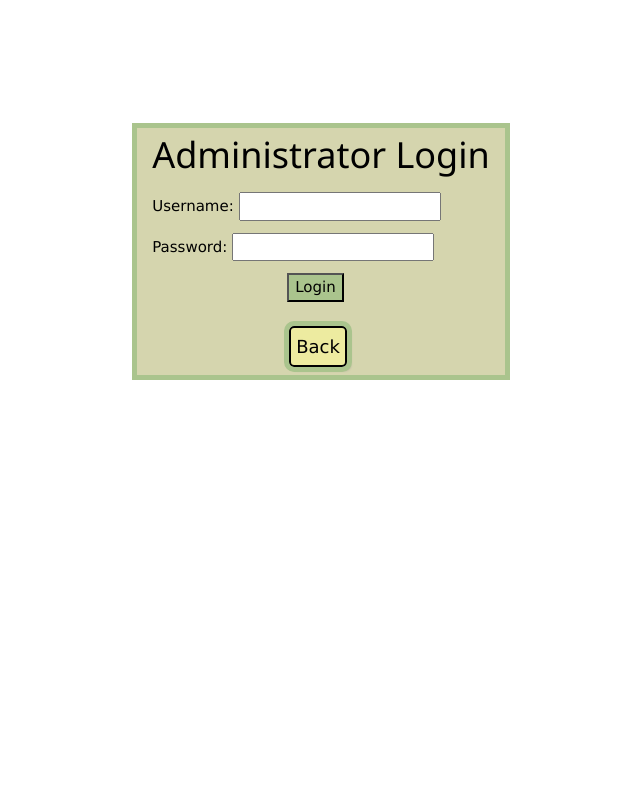
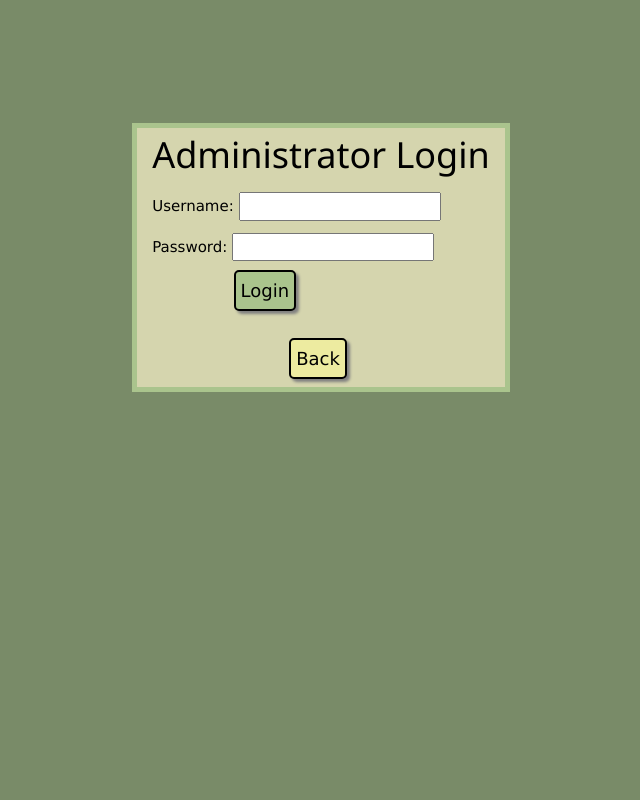
Before and after one commit to 23595/desert_ducks1, a Flask app: page /login in a window 1280 px wide. Shown: the whole page, without its empty margins (319-959 px from the left). Run offline with Flask 3, Linux system fonts and the light colour scheme.

Commit message:
Continuing styling

```diff
--- a/static/style.css
+++ b/static/style.css
@@ -1,6 +1,9 @@
 html, body{
   height: 100%;
   margin: 0;
+}
+html{
+  background-color: #798B68;
 }
 
 .w3_newsreader{
@@ -77,7 +80,7 @@ div.two_column_grid div:hover {
   background-color: #777;
 }
 .left-column{
-  background-color: white;
+  background-color: #798B68;
   width: 50%;
   height: 100%;
   display: inline-block;
@@ -172,3 +175,20 @@ input[type="radio"]{
 input[type="radio"]:checked{
   display: block;
 }
+
+input[type="submit"]{
+  width: fit-content;
+  margin-left: 25%;
+  background-color: #aac48d;
+  border: 2px solid black;
+  border-radius: 5px;
+  padding: 5px;
+  font-size: large;
+  box-shadow: 3px 3px 3px grey;
+  transform: translate(-3px,-3px);
+}
+input[type="submit"]:hover{
+  background-color: rgb(51, 88, 51);
+  box-shadow: none;
+  transform: none;
+}
--- a/templates/admin.html
+++ b/templates/admin.html
@@ -11,6 +11,7 @@
         body{
             margin: 0;
             height: max-content;
+            background-color: #798B68;
         }
         .grid{
             display: grid;
@@ -28,6 +29,7 @@
             background-color: #d5d5ae;
             outline: 5px solid #aac48d;
             margin-top: 45px;
+            border-radius: 15px;
         }
         p{
             text-align: center;
@@ -149,7 +151,7 @@
             </form>
         </div>
         <div>
-            <div class="button centre" style="margin-top: 20px; background-color: #aac48d;">
+            <div class="button centre" style="margin-top: 20px; background-color: #aac48d; grid-column: 2 / 2;">
                 <a href="{{  url_for('home')  }}" style="text-decoration: none;">Return to Home</a>
             </div>
         </div>
--- a/templates/login.html
+++ b/templates/login.html
@@ -19,7 +19,6 @@
             width:fit-content;
             margin: auto;
             background-color: #d5d5ae;
-            outline: 5px solid #aac48d;
             margin-top: 10%;
         }
         p{
@@ -29,18 +28,10 @@
         input{
             margin-bottom: 12px;
         }
-        .login{
-            width: fit-content;
-            margin-left: 40%;
-            background-color: #aac48d;
-        }
-        .login :hover{
-            background-color: rgb(51, 88, 51);
-        }
     </style>
 </head>
 <body>
-    <div>
+    <div style="outline: 5px solid #aac48d;">
         <h1>Administrator Login</h1>
         <form action="{{ url_for('login') }}" method="POST">
             <label for="username">Username: </label>
```
Also changed, not shown: templates/homepage.html (+8 -0 lines), ducks.db, static/images/desert.png (added).
